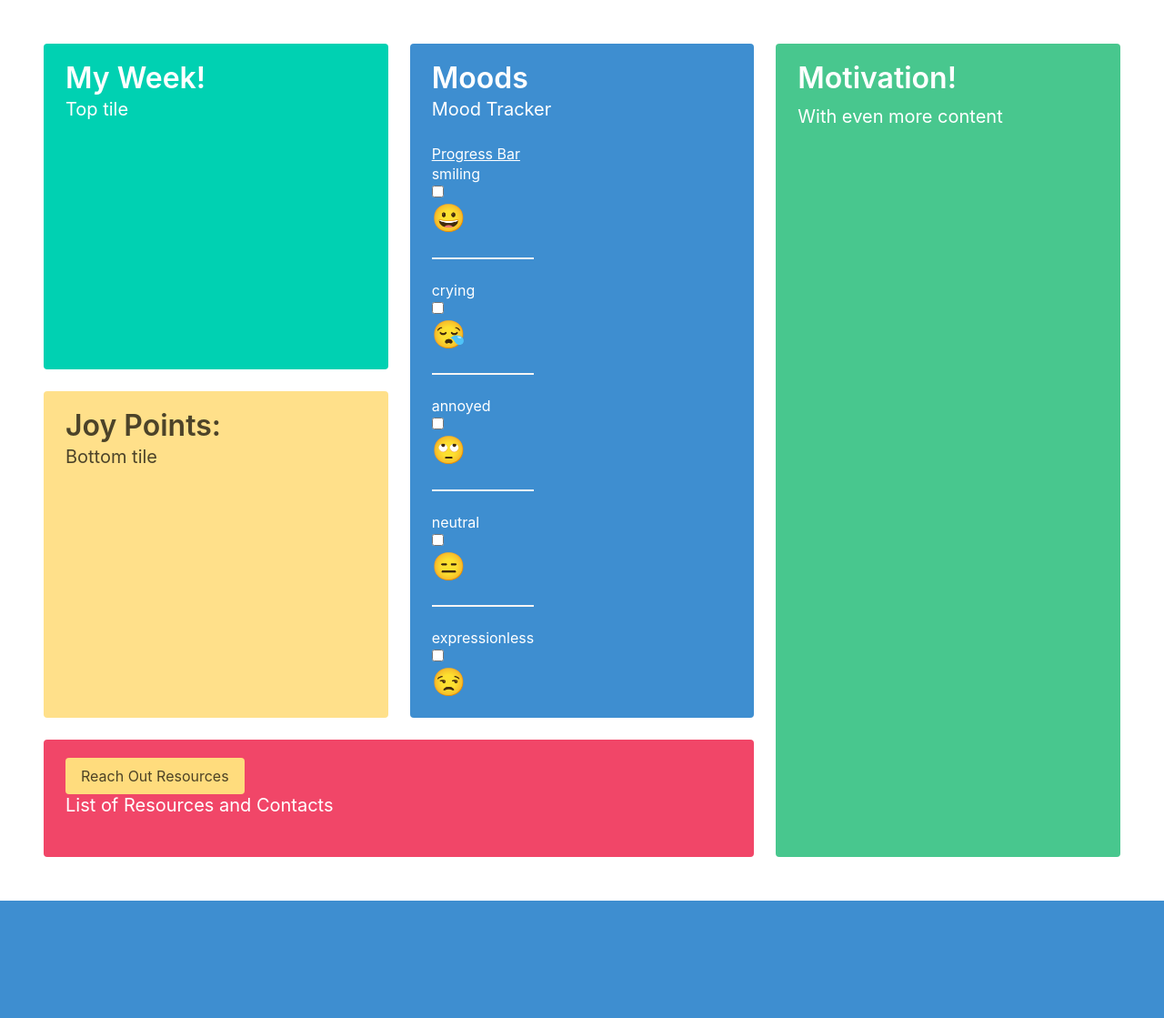
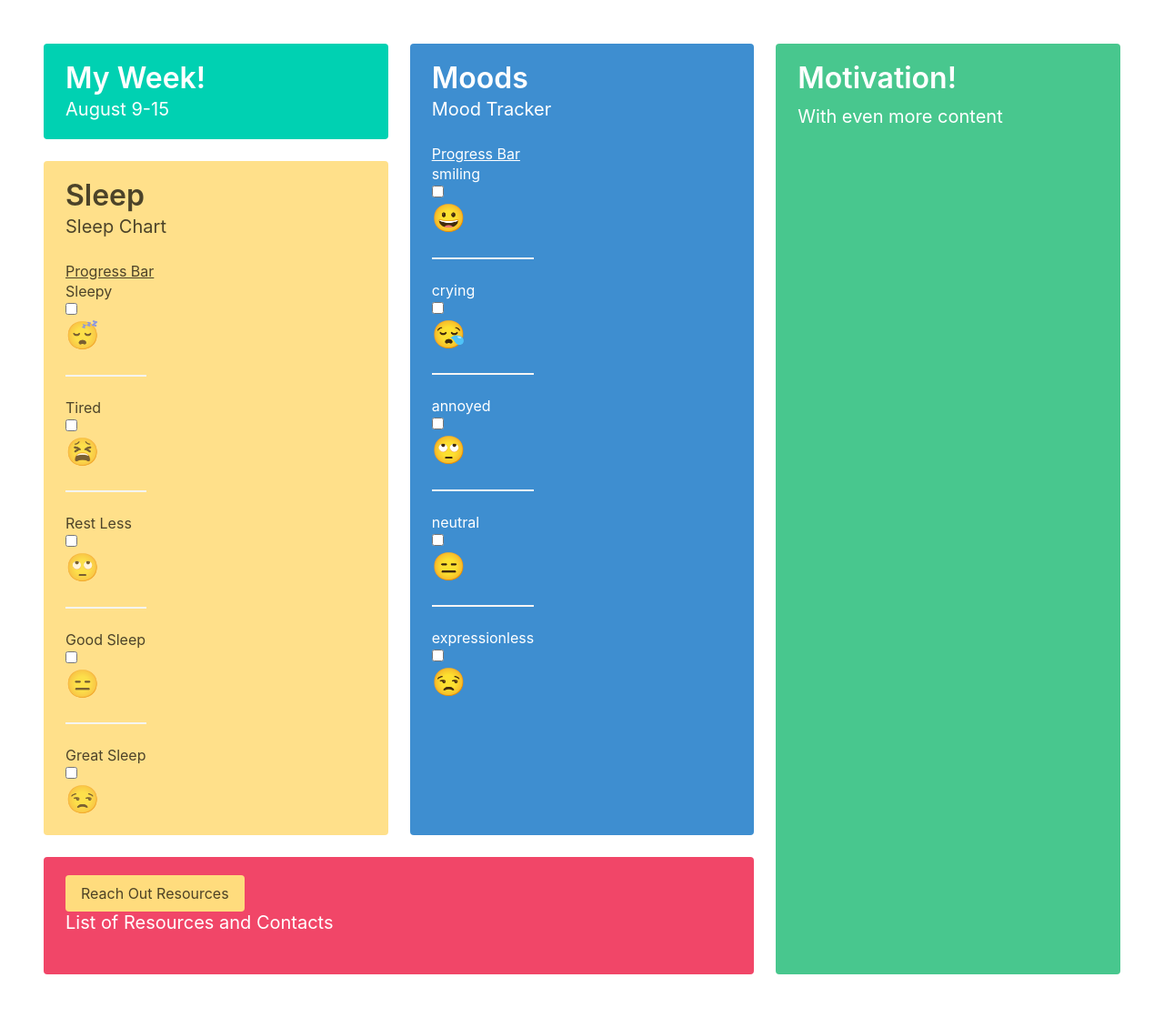
Before and after one commit to allisonleigh809/SuicidePrevention-, a Django app: page / in a window 1280 px wide. Shown: the part 446-1565 px from the top of the page at 91% size. Before the commit the page ends 1436 px from the top, so only its background shows below. Run offline with Django 3.2, Linux system fonts and the light colour scheme; some libraries are stand-ins or nearby versions.

Commit message:
adding sleep/sleep chart

```diff
--- a/templates/moods/homepage.html
+++ b/templates/moods/homepage.html
@@ -90,11 +90,35 @@
       <div class="tile is-parent is-vertical">
         <article class="tile is-child notification is-primary">
           <p class="title">My Week!</p>
-          <p class="subtitle">Top tile</p>
+          <p class="subtitle">August 9-15</p>
         </article>
         <article class="tile is-child notification is-warning">
-          <p class="title">Joy Points:</p>
-          <p class="subtitle">Bottom tile</p>
+          <p class="title">Sleep</p>
+          <p class="subtitle">Sleep Chart</p>
+          <nav><a href="{% url 'progress_bar2' %}">Progress Bar</a></nav>
+          <figure class="M & M">
+            <label class="checkbox">
+
+
+              <p>Sleepy</p>
+              <input type="checkbox">
+              <p style="font-size:30px">&#128564;</p>
+              <hr>
+              <p>Tired</p>
+              <input type="checkbox">
+              <p style="font-size:30px">&#128555;</p>
+              <hr>
+              <p>Rest Less</p>
+              <input type="checkbox">
+              <p style="font-size:30px">&#128580;</p>
+              <hr>
+              <p>Good Sleep</p>
+              <input type="checkbox">
+              <p style="font-size:30px">&#128529;</p>
+              <hr>
+              <p>Great Sleep</p>
+              <input type="checkbox">
+              <p style="font-size:30px">&#128530;</p>
         </article>
       </div>
       <div class="tile is-parent">
@@ -113,17 +137,14 @@
               <p>crying</p>
               <input type="checkbox">
               <p style="font-size:30px">&#128554;</p>
-
               <hr>
               <p>annoyed</p>
               <input type="checkbox">
               <p style="font-size:30px">&#128580;</p>
-
               <hr>
               <p>neutral</p>
               <input type="checkbox">
               <p style="font-size:30px">&#128529;</p>
-
               <hr>
               <p>expressionless</p>
               <input type="checkbox">
```
